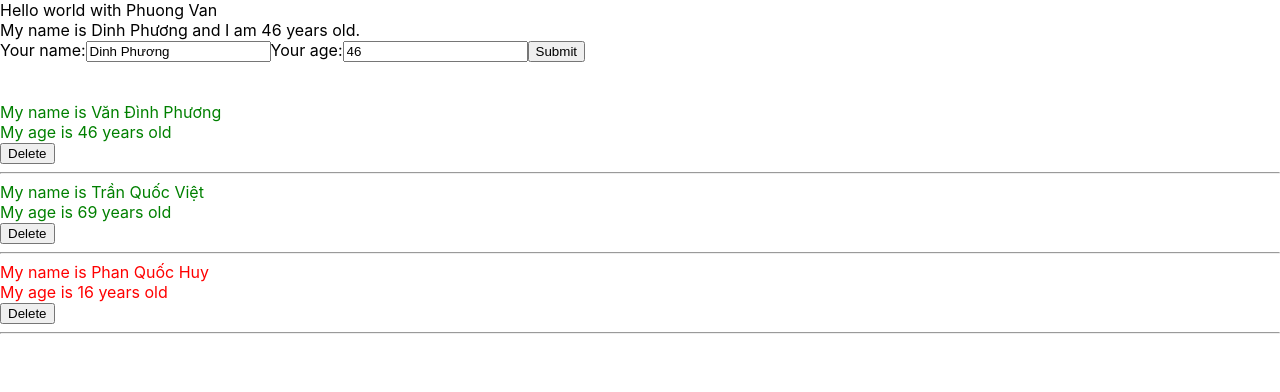
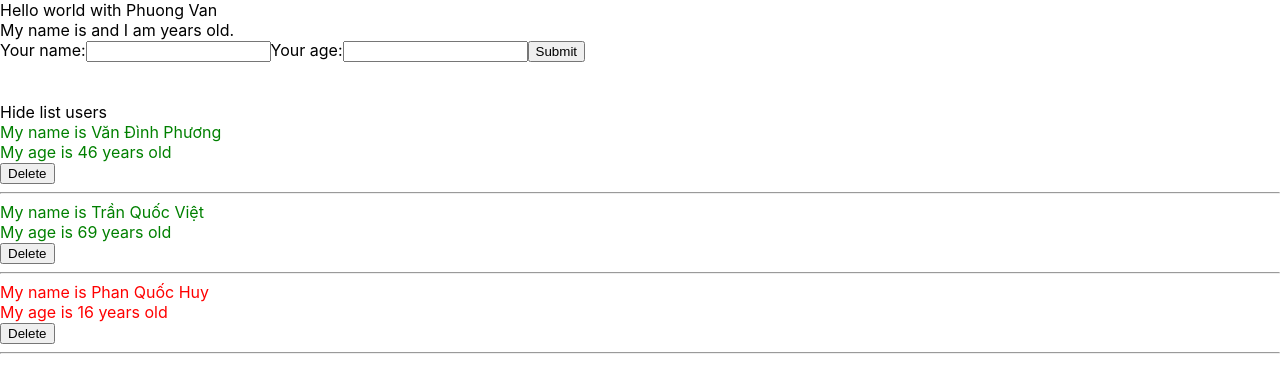
Before and after one commit to phuongvan-dlpc/react-redux-leaning, a React (Create React App) app: page / in a window 1280 px wide. Shown: the top 392 px of the page. Built offline with nearby package versions, Linux system fonts and the light colour scheme.

Commit message:
ngay-21-7-2024-function-component-2

```diff
--- a/src/components/AddUserInfo.js
+++ b/src/components/AddUserInfo.js
@@ -1,54 +1,47 @@
-import React from "react";
+import React, { useState } from "react";
 
-class AddUserInfo extends React.Component {
-    state = {
-        name: "Dinh Phương",
-        address: "Krong Ana",
-        age: 46
+const AddUserInfo = (props) => {
+
+    const [name, setName] = useState('');
+    const [address, setAddress] = useState('');
+    const [age, setAge] = useState('');
+
+    const handleOnchangeInput = (event) => {
+        setName(event.target.value);
     }
 
-    handleOnchangeInput = (event) => {
-        this.setState({
-            name: event.target.value
-        })
+    const handleOnchangeAge = (event) => {
+        setAge(event.target.value);
     }
 
-    handleOnchangeAge = (event) => {
-        this.setState({
-            age: event.target.value
-        })
-    }
-
-    handleOnSubmit = (event) => {
+    const handleOnSubmit = (event) => {
         event.preventDefault();
-        this.props.handleAddNewUser({
+        props.handleAddNewUser({
             id: Math.floor(Math.random() * 100 + 1) + "-random",
-            name: this.state.name,
-            age: this.state.age
+            name: name,
+            age: age
         });
     }
-    render() {
     return (
         <div>
-                My name is {this.state.name} and I am {this.state.age} years old.
-                <form onSubmit={(event) => this.handleOnSubmit(event)}>
+            My name is {name} and I am {age} years old.
+            <form onSubmit={(event) => handleOnSubmit(event)}>
                 <label>Your name:</label>
                 <input
                     type="text"
-                        value={this.state.name}
-                        onChange={(event) => this.handleOnchangeInput(event)}
+                    value={name}
+                    onChange={(event) => handleOnchangeInput(event)}
                 />
                 <label>Your age:</label>
                 <input
                     type="text"
-                        value={this.state.age}
-                        onChange={(event) => this.handleOnchangeAge(event)}
+                    value={age}
+                    onChange={(event) => handleOnchangeAge(event)}
                 />
                 <button>Submit</button>
             </form>
         </div>
     );
 }
-}
 
 export default AddUserInfo;
--- a/src/components/DisplayInfo.js
+++ b/src/components/DisplayInfo.js
@@ -1,42 +1,23 @@
-import React from "react";
+import React, { useState } from "react";
 import './DisplayInfo.scss';
-// import logo from './../logo.svg';
-
-// class DisplayInfo extends React.Component {
-
-//     render() {
-//         const { listUsers } = this.props;
-//         // const listUsers = this.props.listUsers;
-//         return (
-//             <div className="display-info-container">
-//                 {true &&
-//                     <div>
-//                         {listUsers.map((user) => {
-//                             return (
-//                                 <div key={user.id} className={+user.age > 18 ? "green" : "red"}>
-//                                     <div>
-//                                         <div>My name is {user.name}</div>
-//                                         <div>My age is {user.age} years old</div>
-//                                     </div>
-//                                     <div>
-//                                         <button onClick={() => this.props.handleDeleteUser(user.id)}>Delete</button>
-//                                     </div>
-//                                     <hr />
-//                                 </div>
-//                             );
-//                         })}
-//                     </div>
-//                 }
-//             </div>
-//         );
-//     }
-// }
 
 const DisplayInfo = (props) => {
     const { listUsers } = props;
+
+    const [isShowHideListUser, setShowHideListUser] = useState(true);
+
+    const handleShowHideListUser = () => {
+        setShowHideListUser(!isShowHideListUser);
+    }
+
     return (
         <div className="display-info-container">
-            {true &&
+            <div>
+                <span onClick={() => handleShowHideListUser()}>
+                    {isShowHideListUser === true ? "Hide list users" : "Show list users"}
+                </span>
+            </div>
+            {isShowHideListUser &&
                 <div>
                     {listUsers.map((user) => {
                         return (
--- a/src/components/MyComponent.js
+++ b/src/components/MyComponent.js
@@ -1,46 +1,37 @@
-import React from "react";
+import React, { useState } from "react";
 import AddUserInfo from "./AddUserInfo";
 import DisplayInfo from "./DisplayInfo";
 
-class MyComponent extends React.Component {
-    state = {
-        listUsers: [
+const MyComponent = (props) => {
+    const [listUsers, setListUsers] = useState([
         { id: 1, name: "Văn Đình Phương", age: 46 },
         { id: 2, name: "Trần Quốc Việt", age: 69 },
         { id: 3, name: "Phan Quốc Huy", age: 16 }
-        ]
+    ])
+
+    const handleAddNewUser = (userOb) => {
+        setListUsers([userOb, ...listUsers])
     }
 
-    handleAddNewUser = (userOb) => {
-        this.setState({
-            listUsers: [userOb, ...this.state.listUsers]
-        });
+    const handleDeleteUser = (userId) => {
+        let listUsersClone = listUsers;
+        listUsersClone = listUsersClone.filter(item => item.id !== userId);
+        setListUsers(listUsersClone)
     }
 
-    handleDeleteUser = (userId) => {
-        let listUsersClone = this.state.listUsers;
-        listUsersClone = listUsersClone.filter(item => item.id !== userId);
-        this.setState({
-            listUsers: listUsersClone,
-        })
-    }
-
-    render() {
-        //DRY: don't repeat yourself
     return (
         <>
             <br />
             <AddUserInfo
-                    handleAddNewUser={this.handleAddNewUser}
+                handleAddNewUser={handleAddNewUser}
             />
             <br /> <br />
             <DisplayInfo
-                    listUsers={this.state.listUsers}
-                    handleDeleteUser={this.handleDeleteUser}
+                listUsers={listUsers}
+                handleDeleteUser={handleDeleteUser}
             />
         </>
     );
 }
-}
 
 export default MyComponent;
```
Lines whose indentation alone changed are shown as unchanged.
